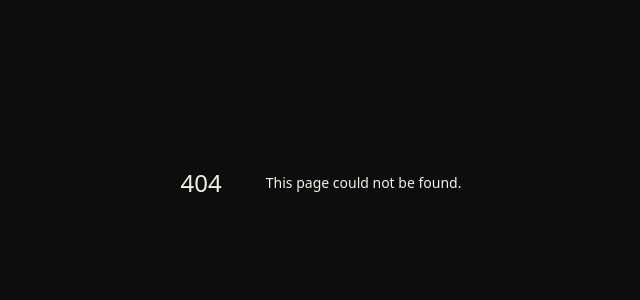
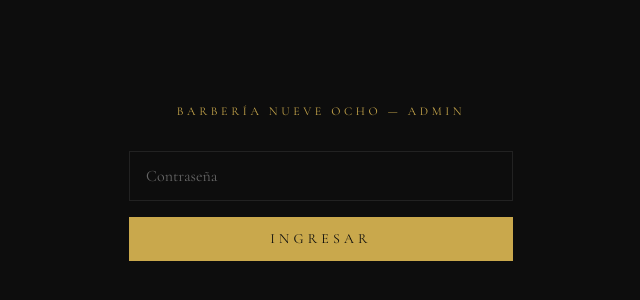
Before and after one commit to joacovazquezbriosso-spec/website, a Next.js app: page /admin/login in a window 1280 px wide. Before the commit this address had no page. Shown: the part 218-518 px from the top of the page, without its empty margins (319-959 px from the left). Built offline with nearby package versions, Linux system fonts and the light colour scheme; a web font is replaced by a local one.

Commit message:
feat: admin login page

```diff
--- /dev/null
+++ b/app/admin/login/page.tsx
@@ -0,0 +1,61 @@
+'use client'
+
+import { useState } from 'react'
+import { useRouter } from 'next/navigation'
+
+export default function AdminLogin() {
+  const [password, setPassword] = useState('')
+  const [error, setError] = useState('')
+  const [loading, setLoading] = useState(false)
+  const router = useRouter()
+
+  async function handleLogin(e: React.FormEvent) {
+    e.preventDefault()
+    setLoading(true)
+    setError('')
+
+    const res = await fetch('/api/admin/login', {
+      method: 'POST',
+      headers: { 'Content-Type': 'application/json' },
+      body: JSON.stringify({ password }),
+    })
+
+    setLoading(false)
+
+    if (res.ok) {
+      router.push('/admin')
+    } else {
+      setError('Contraseña incorrecta')
+    }
+  }
+
+  return (
+    <div className="min-h-screen bg-dark flex items-center justify-center px-8">
+      <div className="w-full max-w-sm">
+        <p className="font-cormorant text-gold text-xs tracking-widest2 uppercase text-center mb-8">
+          Barbería Nueve Ocho — Admin
+        </p>
+
+        <form onSubmit={handleLogin} className="space-y-4">
+          <input
+            type="password"
+            value={password}
+            onChange={(e) => setPassword(e.target.value)}
+            placeholder="Contraseña"
+            className="w-full bg-transparent border border-dark-border text-cream font-cormorant px-4 py-3 focus:border-gold outline-none placeholder:text-dark-muted"
+          />
+
+          {error && <p className="font-cormorant text-red-400 text-sm">{error}</p>}
+
+          <button
+            type="submit"
+            disabled={loading}
+            className="w-full bg-gold text-dark font-cormorant tracking-widest2 uppercase text-sm py-3 hover:bg-gold/80 transition-colors disabled:opacity-50"
+          >
+            {loading ? 'Ingresando...' : 'Ingresar'}
+          </button>
+        </form>
+      </div>
+    </div>
+  )
+}
```
